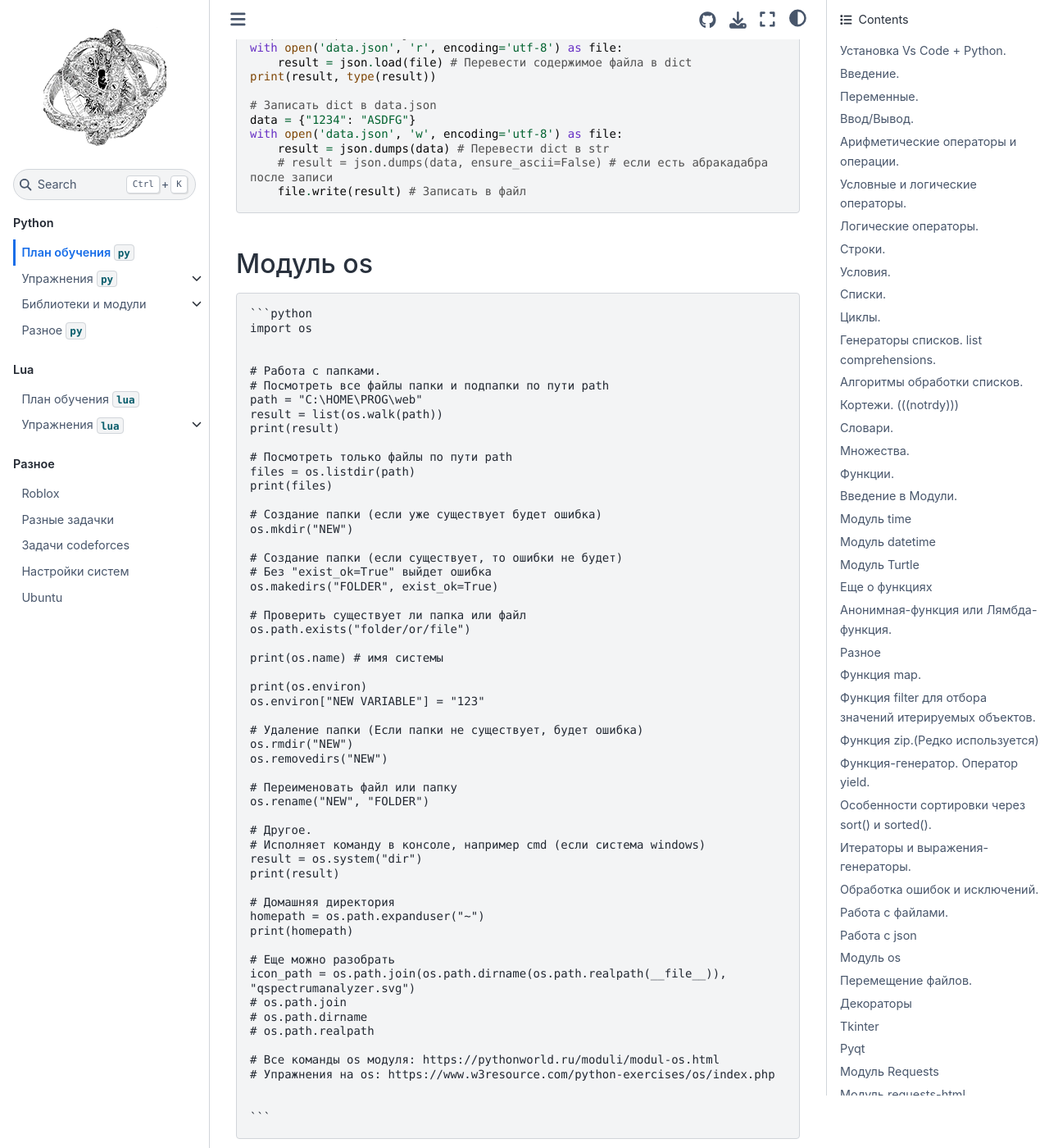
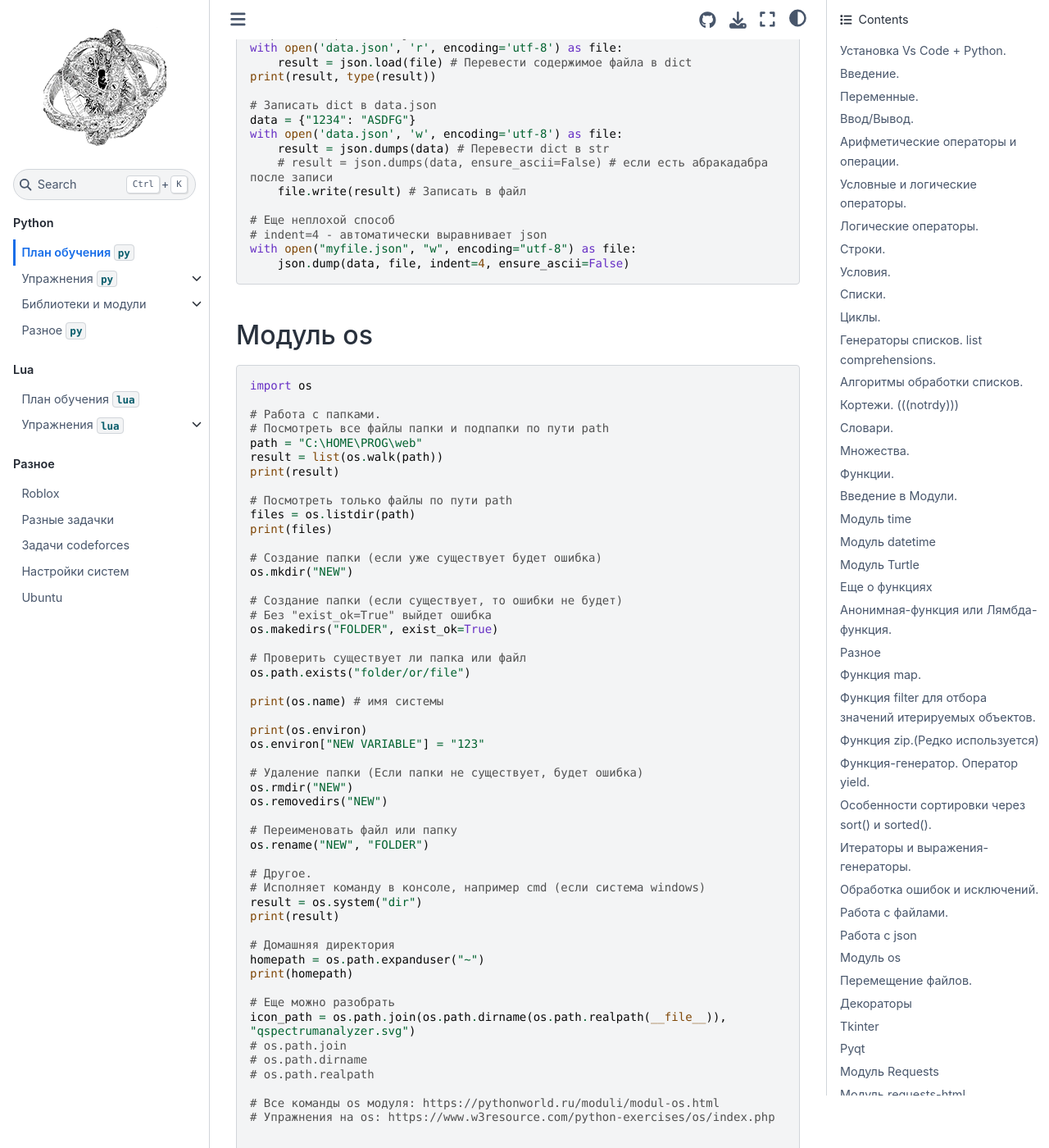
Before and after one commit to your-teach/faithpages, a Jupyter Book: the page built from Python/study-plan-py.md, in a window 1280 px wide and 1400 px high, scrolled down 19108 px. Shown: the whole window at 82% size. Built offline with Jupyter Book 1.0.4 settings and Sphinx 7.4.7 and the Sphinx Book theme 1.1.4, drawn with Linux system fonts in a browser that asks for light colours.

Commit message:
edit and new content

````diff
--- a/Python/study-plan-py.md
+++ b/Python/study-plan-py.md
@@ -870,65 +870,69 @@ with open('data.json', 'w', encoding='utf-8') as file:
     result = json.dumps(data) # Перевести dict в str
     # result = json.dumps(data, ensure_ascii=False) # если есть абракадабра после записи
     file.write(result) # Записать в файл
+
+# Еще неплохой способ
+# indent=4 - автоматически выравнивает json
+with open("myfile.json", "w", encoding="utf-8") as file:
+    json.dump(data, file, indent=4, ensure_ascii=False)
 ```
 
 ## Модуль os
-    ```python
-    import os
+```python
+import os
+
+# Работа с папками.
+# Посмотреть все файлы папки и подпапки по пути path
+path = "C:\HOME\PROG\web"
+result = list(os.walk(path))
+print(result)
+
+# Посмотреть только файлы по пути path
+files = os.listdir(path)
+print(files)
+
+# Создание папки (если уже существует будет ошибка)
+os.mkdir("NEW")
+
+# Создание папки (если существует, то ошибки не будет)
+# Без "exist_ok=True" выйдет ошибка
+os.makedirs("FOLDER", exist_ok=True)
+
+# Проверить существует ли папка или файл
+os.path.exists("folder/or/file")
+
+print(os.name) # имя системы
+
+print(os.environ)
+os.environ["NEW VARIABLE"] = "123"
+
+# Удаление папки (Если папки не существует, будет ошибка)
+os.rmdir("NEW")
+os.removedirs("NEW")
+
+# Переименовать файл или папку
+os.rename("NEW", "FOLDER")
+
+# Другое.
+# Исполняет команду в консоле, например cmd (если система windows)
+result = os.system("dir")
+print(result)
+
+# Домашняя директория
+homepath = os.path.expanduser("~")
+print(homepath)
+
+# Еще можно разобрать
+icon_path = os.path.join(os.path.dirname(os.path.realpath(__file__)), "qspectrumanalyzer.svg")
+# os.path.join
+# os.path.dirname
+# os.path.realpath
+
+# Все команды os модуля: https://pythonworld.ru/moduli/modul-os.html
+# Упражнения на os: https://www.w3resource.com/python-exercises/os/index.php
 
 
-    # Работа с папками.
-    # Посмотреть все файлы папки и подпапки по пути path
-    path = "C:\HOME\PROG\web"
-    result = list(os.walk(path))
-    print(result)
-
-    # Посмотреть только файлы по пути path
-    files = os.listdir(path)
-    print(files)
-
-    # Создание папки (если уже существует будет ошибка)
-    os.mkdir("NEW")
-
-    # Создание папки (если существует, то ошибки не будет)
-    # Без "exist_ok=True" выйдет ошибка
-    os.makedirs("FOLDER", exist_ok=True)
-
-    # Проверить существует ли папка или файл
-    os.path.exists("folder/or/file")
-
-    print(os.name) # имя системы
-
-    print(os.environ)
-    os.environ["NEW VARIABLE"] = "123"
-
-    # Удаление папки (Если папки не существует, будет ошибка)
-    os.rmdir("NEW")
-    os.removedirs("NEW")
-
-    # Переименовать файл или папку
-    os.rename("NEW", "FOLDER")
-
-    # Другое.
-    # Исполняет команду в консоле, например cmd (если система windows)
-    result = os.system("dir")
-    print(result)
-
-    # Домашняя директория
-    homepath = os.path.expanduser("~")
-    print(homepath)
-
-    # Еще можно разобрать
-    icon_path = os.path.join(os.path.dirname(os.path.realpath(__file__)), "qspectrumanalyzer.svg")
-    # os.path.join
-    # os.path.dirname
-    # os.path.realpath
-
-    # Все команды os модуля: https://pythonworld.ru/moduli/modul-os.html
-    # Упражнения на os: https://www.w3resource.com/python-exercises/os/index.php
-
-
-    ```
+```
 
 
 ## Перемещение файлов.
--- a/Памятка.txt
+++ b/Памятка.txt
@@ -8,7 +8,7 @@ Some hidden toggle content!
 ![](../../video/Animation%20Roblox.mkv)
 
 <video style="display: block; margin: auto;" width="600" height="400" controls muted>
-  <source src="https://github.com/your-teach/faithpages/raw/refs/heads/main/video/Animation-Roblox.mp4" type="video/mp4">
+  <source src="../_static/Animation-Roblox.mp4">
 </video>
 
 [Ссылка на первоисточник](https://www.youtube.com/watch?v=Jw9Gar_vcHY)
````
Also changed, not shown: Lua/study-plan-lua.md (+10 -7 lines), Python/Tasks/4.conditions.md (+2 -4 lines), Some/tasks.md (+1 -1 lines), requirements.txt (+4 -4 lines), Lua/Tasks/4.conditions.md (line endings or trailing spaces).
